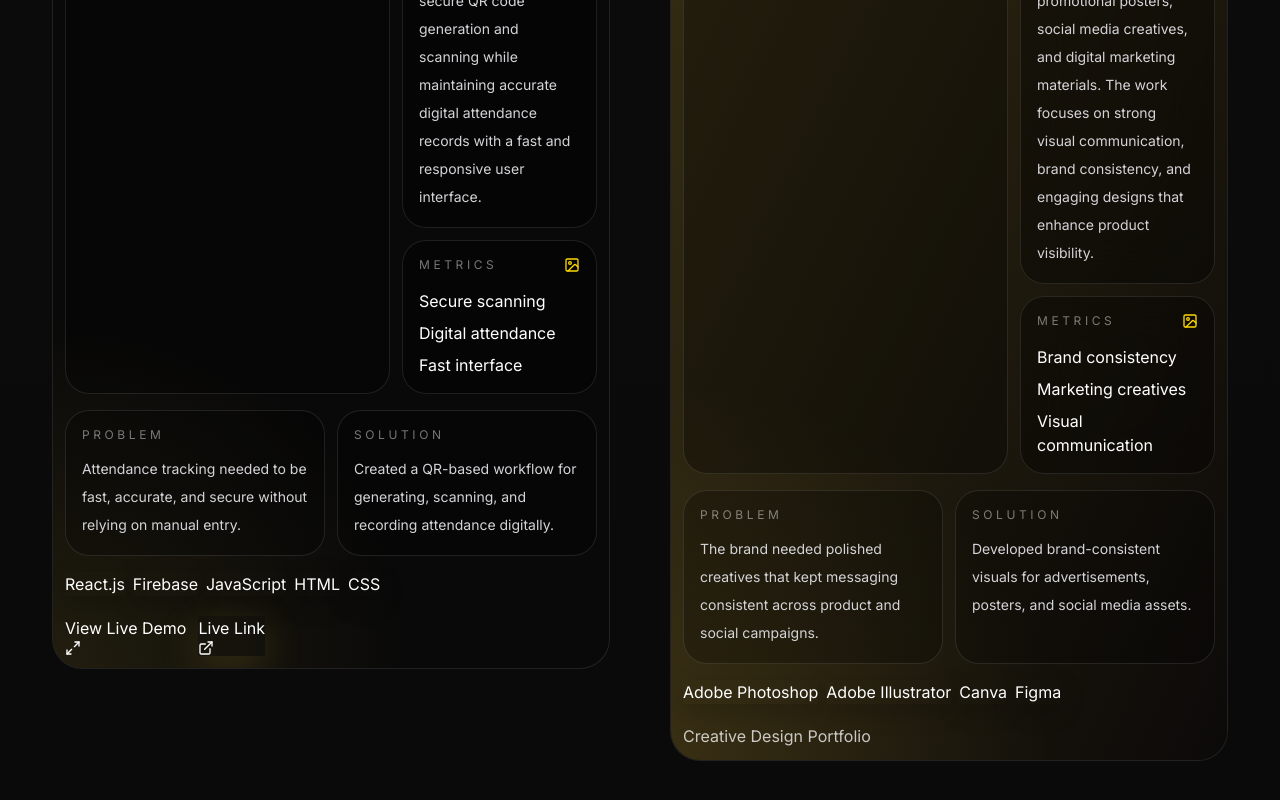
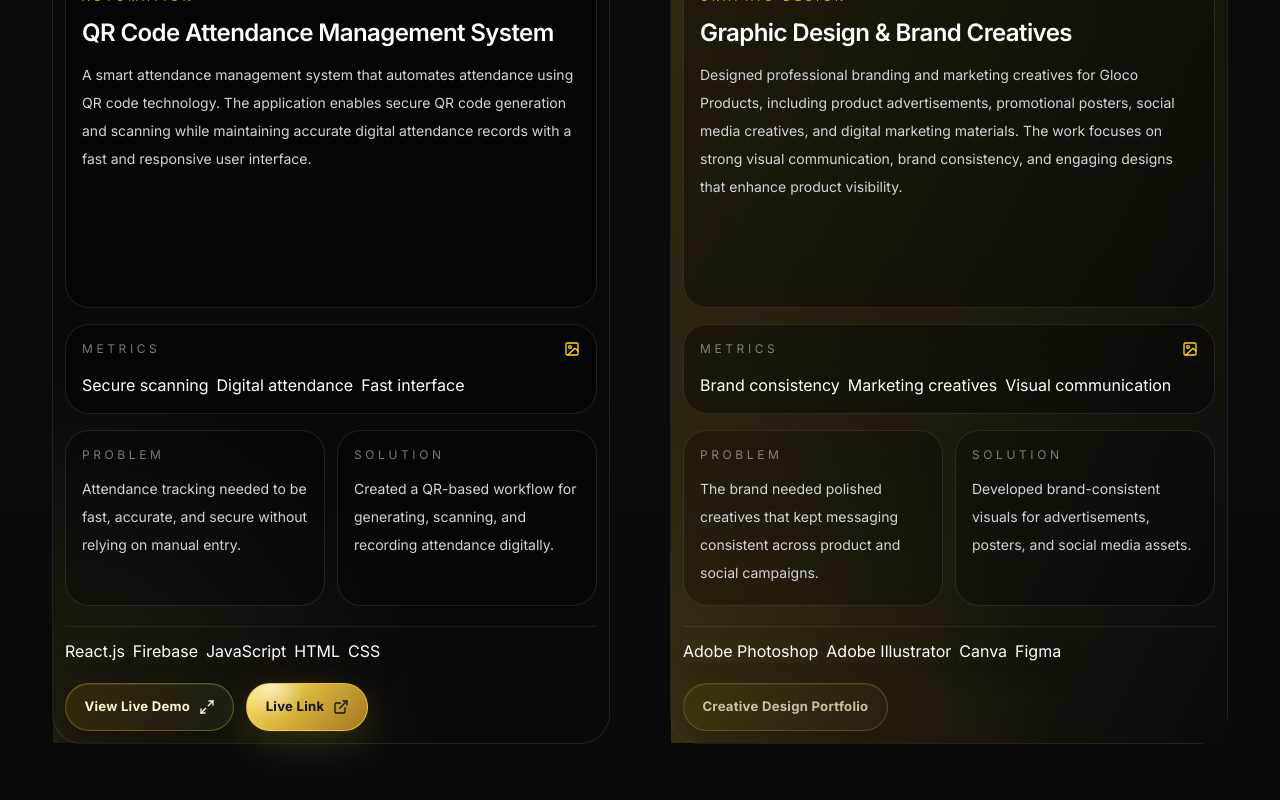
Before and after one commit to PoojaNandhini29/portfolio, a React (Vite) app: page / in a window 1280 px wide. Shown: the part 4799-5599 px from the top of the page. Built offline with nearby package versions, Linux system fonts and the light colour scheme.

Commit message:
content update

```diff
--- a/src/App.jsx
+++ b/src/App.jsx
@@ -360,18 +360,18 @@ function ProjectCard({ project, index }) {
 
   return (
     <motion.article
-      className="group"
+      className="group h-full"
       initial={{ opacity: 0, y: 26, scale: 0.98 }}
       whileInView={{ opacity: 1, y: 0, scale: 1 }}
       viewport={{ once: true, amount: 0.18 }}
       transition={{ duration: 0.55, delay: index * 0.05 }}
     >
-      <GlassCard className="h-full overflow-hidden p-4 sm:p-5">
+      <GlassCard className="project-card-shell h-full p-4 sm:p-5">
         <div
           ref={previewRef}
           onMouseMove={onMove}
           onMouseLeave={onLeave}
-          className="relative overflow-hidden rounded-[30px] border border-white/10 bg-[#090909] p-3"
+          className="project-card-frame relative h-full rounded-[30px] border border-white/10 bg-[#090909] p-3"
         >
           <div className={cn('absolute inset-0 bg-gradient-to-br opacity-95', project.accent)} />
           <div
@@ -383,8 +383,7 @@ function ProjectCard({ project, index }) {
           />
           <div className="absolute inset-0 bg-[radial-gradient(circle_at_top_right,rgba(255,255,255,0.14),transparent_28%),radial-gradient(circle_at_bottom_left,rgba(212,175,55,0.12),transparent_30%)]" />
 
-          <div className="relative grid gap-3 lg:grid-cols-[1.25fr_0.75fr]">
-            <div className="overflow-hidden rounded-[24px] border border-white/10 bg-black/30">
+          <div className="project-card-preview relative overflow-hidden rounded-[24px] border border-white/10 bg-black/30">
             <div className="flex items-center justify-between border-b border-white/10 px-4 py-3">
               <div className="flex items-center gap-2">
                 <span className="h-2.5 w-2.5 rounded-full bg-[#FFD700]" />
@@ -393,7 +392,7 @@ function ProjectCard({ project, index }) {
               </div>
               <Maximize2 className="h-4 w-4 text-white/40" />
             </div>
-              <div className="relative aspect-[16/10] overflow-hidden">
+            <div className="relative aspect-[16/9] overflow-hidden">
               <img
                 src={project.image}
                 alt={`${project.title} preview`}
@@ -406,13 +405,13 @@ function ProjectCard({ project, index }) {
             </div>
           </div>
 
-            <div className="grid gap-3">
-              <div className="rounded-[24px] border border-white/10 bg-black/35 p-4 backdrop-blur-xl">
+          <div className="project-card-summary relative rounded-[24px] border border-white/10 bg-black/35 p-4 backdrop-blur-xl">
             <p className="text-[11px] uppercase tracking-[0.35em] text-[#FFD700]/80">{project.category}</p>
             <h3 className="mt-3 text-2xl font-semibold tracking-tight text-white">{project.title}</h3>
             <p className="mt-3 text-sm leading-7 text-zinc-300">{project.description}</p>
           </div>
-              <div className="rounded-[24px] border border-white/10 bg-black/35 p-4 backdrop-blur-xl">
+
+          <div className="project-card-metrics relative rounded-[24px] border border-white/10 bg-black/35 p-4 backdrop-blur-xl">
             <div className="flex items-center justify-between">
               <p className="text-xs uppercase tracking-[0.3em] text-white/45">Metrics</p>
               <Image className="h-4 w-4 text-[#FFD700]" />
@@ -425,21 +424,20 @@ function ProjectCard({ project, index }) {
               ))}
             </div>
           </div>
-            </div>
-          </div>
 
-          <div className="relative mt-4 grid gap-3 lg:grid-cols-2">
-            <div className="rounded-[24px] border border-white/10 bg-black/25 p-4">
+          <div className="project-card-body relative grid gap-3 lg:grid-cols-2">
+            <div className="project-card-detail rounded-[24px] border border-white/10 bg-black/25 p-4">
               <p className="text-xs uppercase tracking-[0.3em] text-white/45">Problem</p>
               <p className="mt-3 text-sm leading-7 text-zinc-300">{project.challenge}</p>
             </div>
-            <div className="rounded-[24px] border border-white/10 bg-black/25 p-4">
+            <div className="project-card-detail rounded-[24px] border border-white/10 bg-black/25 p-4">
               <p className="text-xs uppercase tracking-[0.3em] text-white/45">Solution</p>
               <p className="mt-3 text-sm leading-7 text-zinc-300">{project.solution}</p>
             </div>
           </div>
 
-          <div className="relative mt-4 flex flex-wrap gap-2">
+          <div className="project-card-footer relative">
+            <div className="flex flex-wrap gap-2">
               {project.stack.map((tech) => (
                 <motion.span
                   key={tech}
@@ -451,21 +449,33 @@ function ProjectCard({ project, index }) {
               ))}
             </div>
 
-          <div className="relative mt-5 flex flex-wrap gap-3">
+            <div className="mt-5 flex flex-wrap gap-3">
               {project.link ? (
-              <MagneticButton href={project.link} target="_blank" rel="noopener noreferrer" variant="secondary">
+                <MagneticButton
+                  href={project.link}
+                  target="_blank"
+                  rel="noopener noreferrer"
+                  variant="secondary"
+                  className="project-action-button project-action-button-secondary"
+                >
                   {project.buttonText ?? 'View Live Demo'} <Maximize2 className="h-4 w-4" />
                 </MagneticButton>
               ) : (
-              <span className="button-secondary cursor-not-allowed select-none opacity-75">
+                <span className="project-action-button project-action-button-secondary cursor-not-allowed select-none opacity-75">
                   {project.buttonText ?? 'Creative Design Portfolio'}
                 </span>
               )}
               {project.demo ? (
-              <MagneticButton href={project.demo} target="_blank" rel="noopener noreferrer">
+                <MagneticButton
+                  href={project.demo}
+                  target="_blank"
+                  rel="noopener noreferrer"
+                  className="project-action-button project-action-button-primary"
+                >
                   Live Link <ExternalLink className="h-4 w-4" />
                 </MagneticButton>
               ) : null}
+            </div>
           </div>
         </div>
       </GlassCard>
@@ -816,7 +826,7 @@ function App() {
               description="Each project shows the challenge, the approach, and the results. Add your own live links to any card once your projects are ready."
             />
 
-            <div className="grid gap-5 xl:grid-cols-2">
+            <div className="grid items-stretch gap-5 xl:grid-cols-2">
               {projects.map((project, index) => (
                 <ProjectCard key={project.title} project={project} index={index} />
               ))}
--- a/src/index.css
+++ b/src/index.css
@@ -142,6 +142,151 @@
   }
 
   .muted { color: var(--text-soft); }
+
+  .project-card-shell {
+    overflow: visible;
+  }
+
+  .project-card-frame {
+    display: grid;
+    grid-template-rows: auto minmax(15rem, auto) auto minmax(0, 1fr) auto;
+    gap: 1rem;
+    overflow: visible;
+  }
+
+  .project-card-preview,
+  .project-card-summary,
+  .project-card-metrics,
+  .project-card-body,
+  .project-card-detail,
+  .project-card-footer {
+    min-width: 0;
+  }
+
+  .project-card-preview,
+  .project-card-summary,
+  .project-card-metrics,
+  .project-card-detail {
+    overflow: visible;
+  }
+
+  .project-card-summary {
+    min-height: 21rem;
+  }
+
+  .project-card-metrics {
+    align-self: start;
+  }
+
+  .project-card-body {
+    align-self: stretch;
+  }
+
+  .project-card-detail {
+    height: 100%;
+    min-height: 11rem;
+  }
+
+  .project-card-footer {
+    align-self: end;
+    margin-top: 0.25rem;
+    padding-top: 0.75rem;
+    border-top: 1px solid rgba(255, 255, 255, 0.08);
+  }
+
+  .project-action-button {
+    position: relative;
+    isolation: isolate;
+    display: inline-flex;
+    align-items: center;
+    justify-content: center;
+    gap: 0.55rem;
+    min-height: 3rem;
+    overflow: hidden;
+    border-radius: 999px;
+    padding: 0.78rem 1.15rem;
+    font-size: 0.82rem;
+    font-weight: 700;
+    line-height: 1;
+    letter-spacing: 0.02em;
+    transition:
+      border-color 220ms ease,
+      box-shadow 220ms ease,
+      color 220ms ease,
+      background 220ms ease;
+  }
+
+  .project-action-button::before {
+    content: '';
+    position: absolute;
+    inset: 1px;
+    z-index: -1;
+    border-radius: inherit;
+    opacity: 0;
+    background: linear-gradient(120deg, transparent 0%, rgba(255, 255, 255, 0.28) 48%, transparent 100%);
+    transform: translateX(-120%);
+    transition:
+      opacity 220ms ease,
+      transform 520ms ease;
+  }
+
+  .project-action-button:hover::before {
+    opacity: 1;
+    transform: translateX(120%);
+  }
+
+  .project-action-button svg {
+    flex: 0 0 auto;
+    transition: transform 220ms ease;
+  }
+
+  .project-action-button:hover svg {
+    transform: translate(2px, -2px);
+  }
+
+  .project-action-button-primary {
+    color: #111;
+    border: 1px solid rgba(255, 215, 0, 0.72);
+    background:
+      radial-gradient(circle at 20% 0%, rgba(255, 255, 255, 0.6), transparent 32%),
+      linear-gradient(135deg, #ffe66d 0%, #d4af37 48%, #9f7623 100%);
+    box-shadow:
+      0 14px 34px rgba(212, 175, 55, 0.28),
+      inset 0 1px 0 rgba(255, 255, 255, 0.45);
+  }
+
+  .project-action-button-primary:hover {
+    border-color: rgba(255, 235, 130, 0.95);
+    box-shadow:
+      0 18px 44px rgba(212, 175, 55, 0.36),
+      0 0 0 1px rgba(255, 215, 0, 0.18),
+      inset 0 1px 0 rgba(255, 255, 255, 0.55);
+  }
+
+  .project-action-button-secondary {
+    color: #fff7d6;
+    border: 1px solid rgba(212, 175, 55, 0.38);
+    background:
+      linear-gradient(135deg, rgba(255, 215, 0, 0.12), rgba(255, 255, 255, 0.055)),
+      rgba(0, 0, 0, 0.28);
+    box-shadow:
+      0 12px 30px rgba(0, 0, 0, 0.28),
+      inset 0 1px 0 rgba(255, 255, 255, 0.1);
+    backdrop-filter: blur(18px);
+    -webkit-backdrop-filter: blur(18px);
+  }
+
+  .project-action-button-secondary:hover {
+    color: #ffe66d;
+    border-color: rgba(255, 215, 0, 0.66);
+    background:
+      linear-gradient(135deg, rgba(255, 215, 0, 0.18), rgba(255, 255, 255, 0.075)),
+      rgba(0, 0, 0, 0.36);
+    box-shadow:
+      0 16px 40px rgba(0, 0, 0, 0.34),
+      0 0 0 1px rgba(255, 215, 0, 0.08),
+      inset 0 1px 0 rgba(255, 255, 255, 0.16);
+  }
 }
 
 @layer utilities {
@@ -165,3 +310,18 @@
     animation-iteration-count: 1 !important;
   }
 }
+
+@media (max-width: 1023px) {
+  .project-card-frame {
+    grid-template-rows: auto auto auto auto auto;
+  }
+
+  .project-card-summary {
+    min-height: 0;
+  }
+
+  .project-action-button {
+    flex: 1 1 100%;
+    min-height: 3.15rem;
+  }
+}
```
Lines whose indentation alone changed are shown as unchanged.
